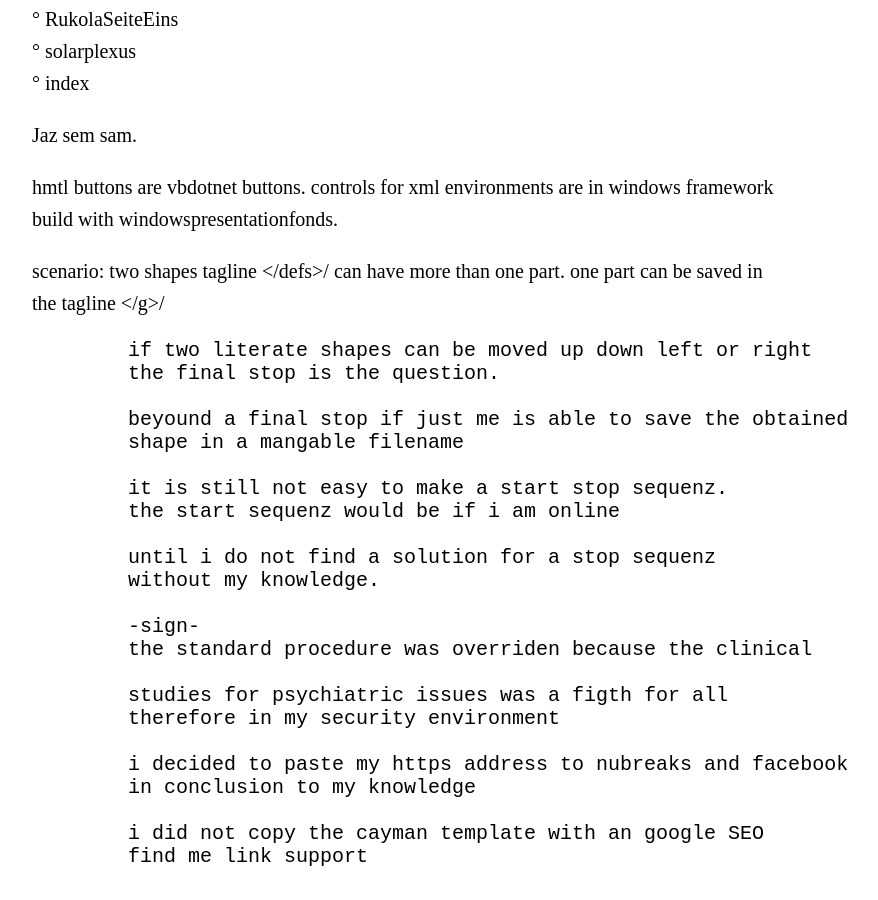
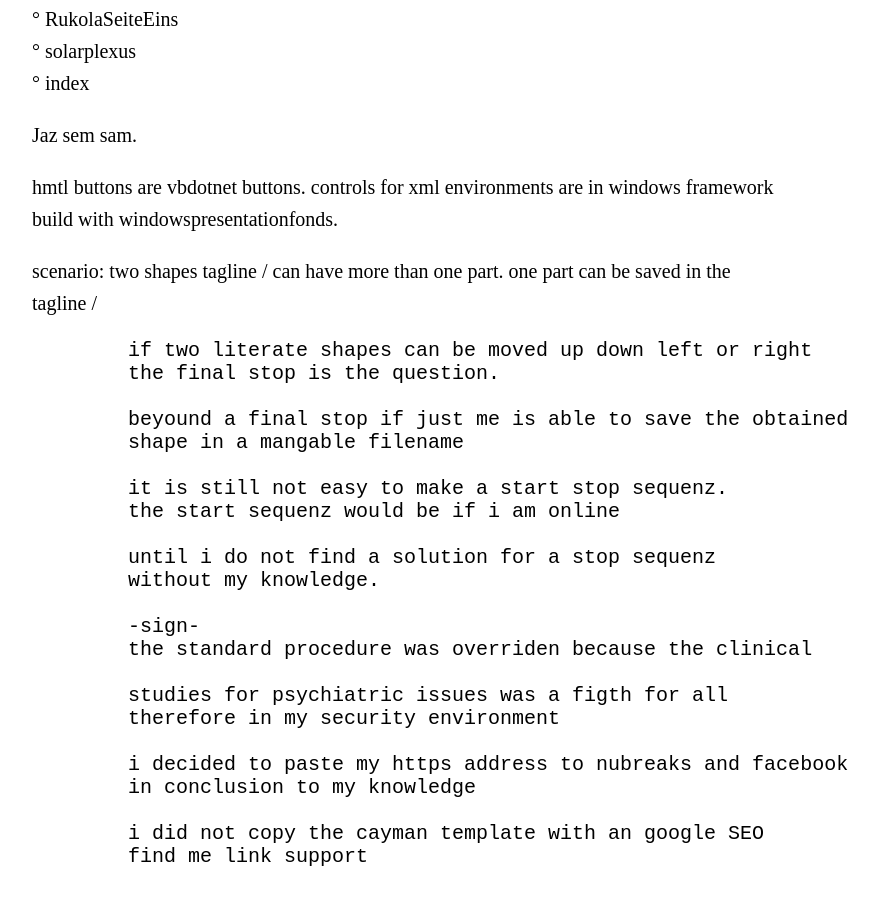
Before and after one commit to ledlightjungledStefan/Osterei, a Jekyll site: the page built from _posts/2022-09-30-Windows10Umgebungsvariablen.markdown, in a window 1280 px wide and 900 px high, scrolled down 367 px. Shown: the whole window, without its empty margins (233-1111 px from the left). Built offline with Jekyll 4.4.1, drawn with Linux system fonts in a browser that asks for light colours; some web fonts are replaced.

Commit message:
Update 2022-09-30-Windows10Umgebungsvariablen.markdown

```diff
--- a/_posts/2022-09-30-Windows10Umgebungsvariablen.markdown
+++ b/_posts/2022-09-30-Windows10Umgebungsvariablen.markdown
@@ -22,8 +22,8 @@ Jaz sem sam.
 hmtl buttons are vbdotnet buttons. controls for xml environments are
 in windows framework build with windowspresentationfonds.
 
-scenario: two shapes tagline </defs>/ can have more than one part.
-            one part can be saved in the tagline </g>/
+scenario: two shapes tagline /<defs/> can have more than one part.
+            one part can be saved in the tagline /<g/>
 
             if two literate shapes can be moved up down left or right
             the final stop is the question.
```
